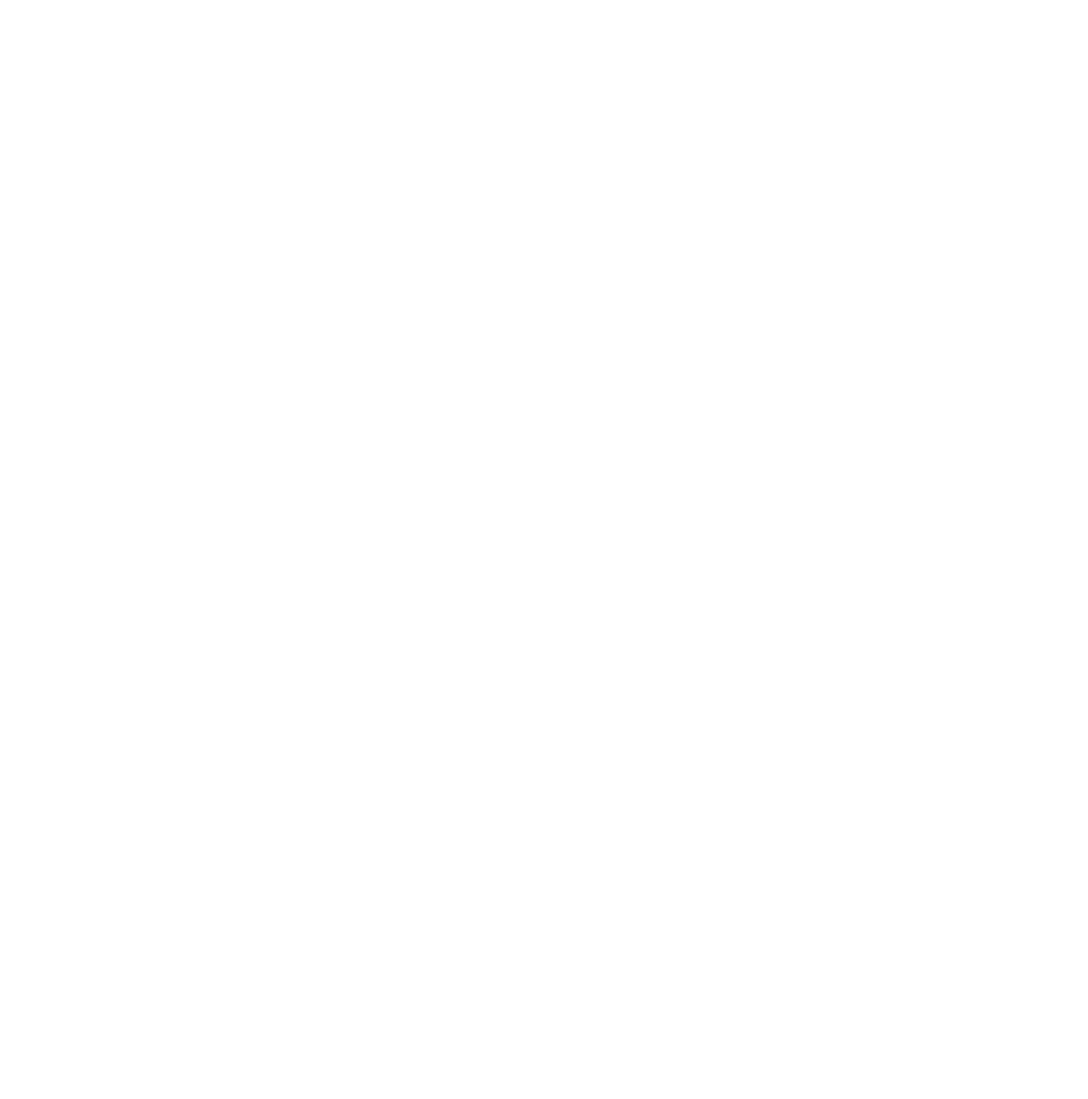
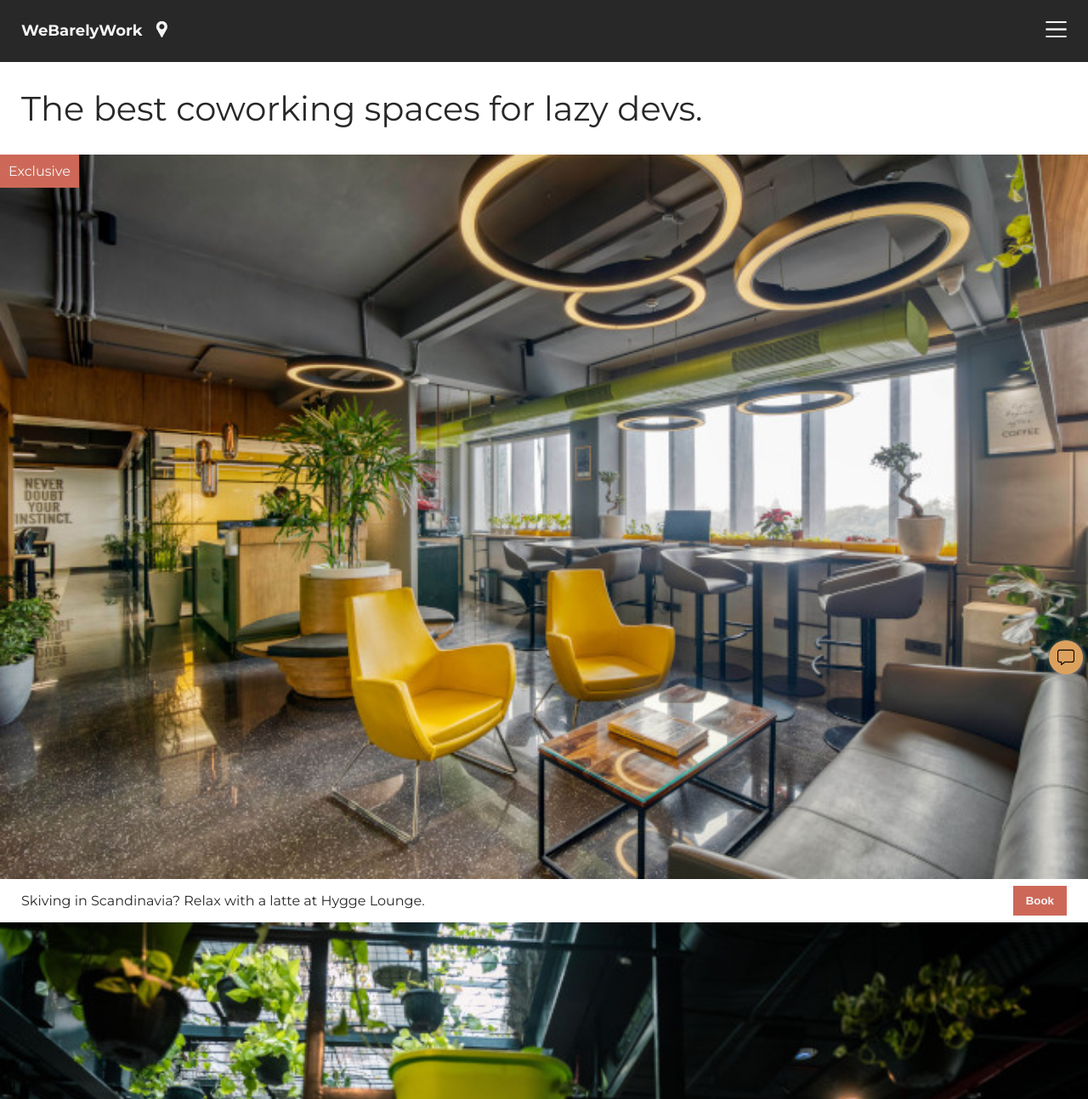
Before and after one commit to mohsensh7122/Coworking-Space-Site, a plain HTML site: page index.html in a window 1280 px wide. Shown: the top 1294 px of the page at 85% size. Before the commit the page ends 800 px from the top, so only its background shows below. Drawn offline with Linux system fonts and the light colour scheme.

Commit message:
Completed the project

```diff
--- a/index.html
+++ b/index.html
@@ -1,13 +1,69 @@
 <!DOCTYPE html>
 <html lang="en">
+
 <head>
     <meta charset="UTF-8">
     <meta http-equiv="X-UA-Compatible" content="IE=edge">
     <meta name="viewport" content="width=device-width, initial-scale=1.0">
     <title>WeBarelyWork</title>
+    <link rel="preconnect" href="https://fonts.googleapis.com">
+    <link rel="preconnect" href="https://fonts.gstatic.com" crossorigin>
+    <link href="https://fonts.googleapis.com/css2?family=Montserrat:wght@400;700&display=swap" rel="stylesheet">
     <link rel="stylesheet" href="styles.css">
 </head>
+
 <body>
+    <header>
+        <nav>
+            <ul>
+                <li class="logo">
+                    WeBarelyWork
+                </li>
+                <li>
+                    <img src="images/pin.png" class="icon" alt="location">
+                </li>
+                <li class="align-right">
+                    <img src="images/burger.png" class="icon">
+                </li>
+            </ul>
+        </nav>
+    </header>
+    <main>
+        <section>
+            <h1>The best coworking spaces for lazy devs.</h1>
+        </section>
 
+        <section class="item">
+            <img src="images/hygge.jpg" class="item-img" alt="A smart coworking space">
+            <div class="img-banner">
+                Exclusive
+            </div>
+            <div class="caption">
+                <p>Skiving in Scandinavia? Relax with a latte at Hygge Lounge.</p>
+                <button>Book</button>
+            </div>
+        </section>
+
+        <section class="item">
+            <img src="images/sky-garden.jpg" class="item-img" alt="A coworking space with plants">
+            <div class="caption">
+                <p>Bored in Barcelona? Take a siesta at the Sky Garden.</p>
+                <button>Book</button>
+            </div>
+        </section>
+
+        <section class="item">
+            <img src="images/generator.jpg" class="item-img" alt="A comfortable coworking space">
+            <div class="caption">
+                <p>Relaxing in Rio? Take some downtime at the Generator Hub.</p>
+                <button>Book</button>
+            </div>
+        </section>
+
+    </main>
+    <div class="chatbox-bg">
+        <img src="images/message.png" class="chatbox-img" alt="chatbox">
+    </div>
 </body>
+
 </html>
--- a/styles.css
+++ b/styles.css
@@ -0,0 +1,96 @@
+body {
+    margin: 0;
+    padding: 0;
+    font-family: 'Montserrat', sans-serif;
+    color: #282828;
+}
+
+header {
+    background-color: #282828;
+    color: whitesmoke;
+}
+
+.logo {
+    font-size: 18px;
+    font-weight: 700;
+}
+
+ul {
+    display: flex;
+    list-style-type: none;
+    align-items: center;
+    margin: 0;
+    padding: 25px;
+    gap: 10px
+}
+
+li {
+    cursor: pointer;
+}
+
+.icon {
+    width: 25px;
+}
+
+.align-right {
+    margin-left: auto;
+}
+
+h1 {
+    font-size: 40px;
+    font-weight: 400;
+    margin: 30px 25px;
+}
+
+.item {
+    position: relative;
+}
+
+.item-img {
+    display: block;
+    width: 100%;
+}
+
+.caption {
+    display: flex;
+    justify-content: space-between;
+    gap: 20px;
+    margin: 0 25px;
+}
+
+.img-banner {
+    position: absolute;
+    top: 0;
+    left: 0;
+    background-color: #cd6858;
+    color: whitesmoke;
+    padding: 10px;
+}
+
+button {
+    align-self: center;
+    border: none;
+    background-color: #cd6858;
+    color: whitesmoke;
+    padding: 10px 15px;
+    font-weight: 700;
+    cursor: pointer;
+}
+
+.chatbox-bg {
+    position: fixed;
+    bottom: 6px;
+    right: 6px;
+    background-color: #dda15e;
+    width: 40px;
+    height: 40px;
+    border-radius: 50%;
+    cursor: pointer;
+    box-shadow: 1px 1px 5px #999;
+    display: flex;
+}
+
+.chatbox-img {
+    margin: auto;
+    width: 50%;
+}
```
Also changed, not shown: images/message.png (added).
